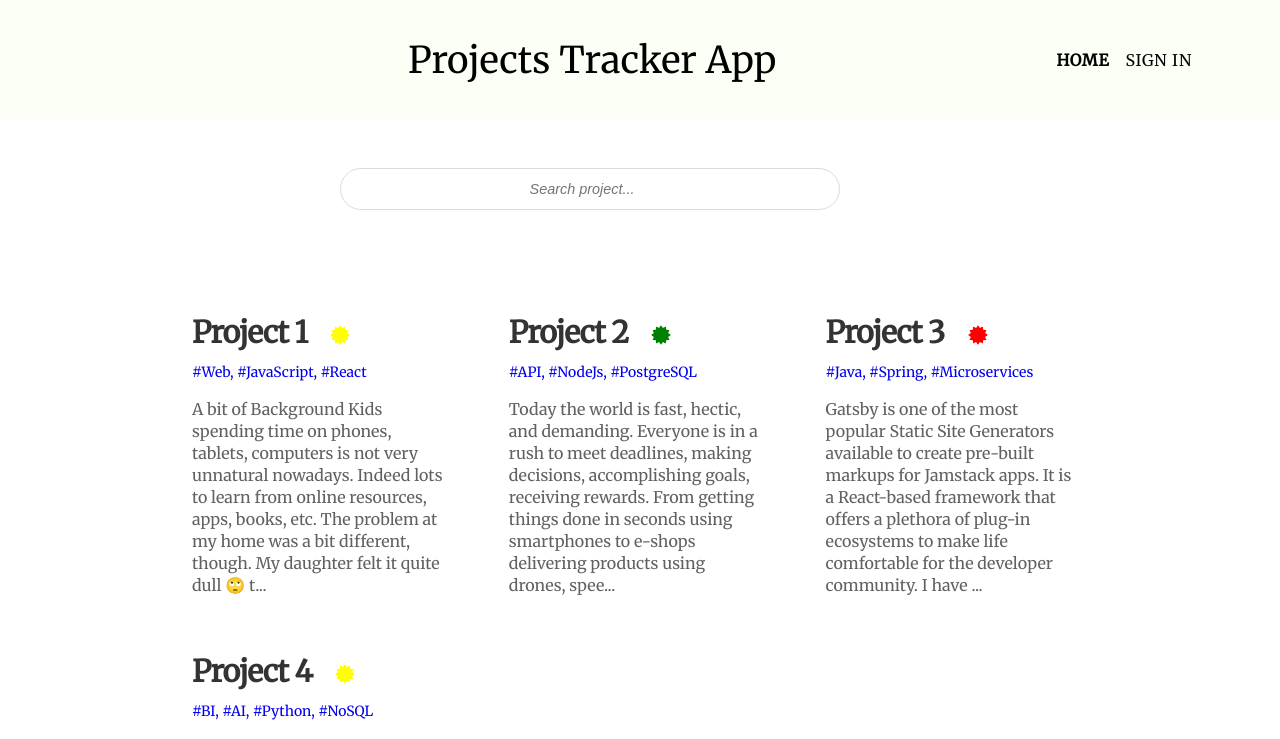
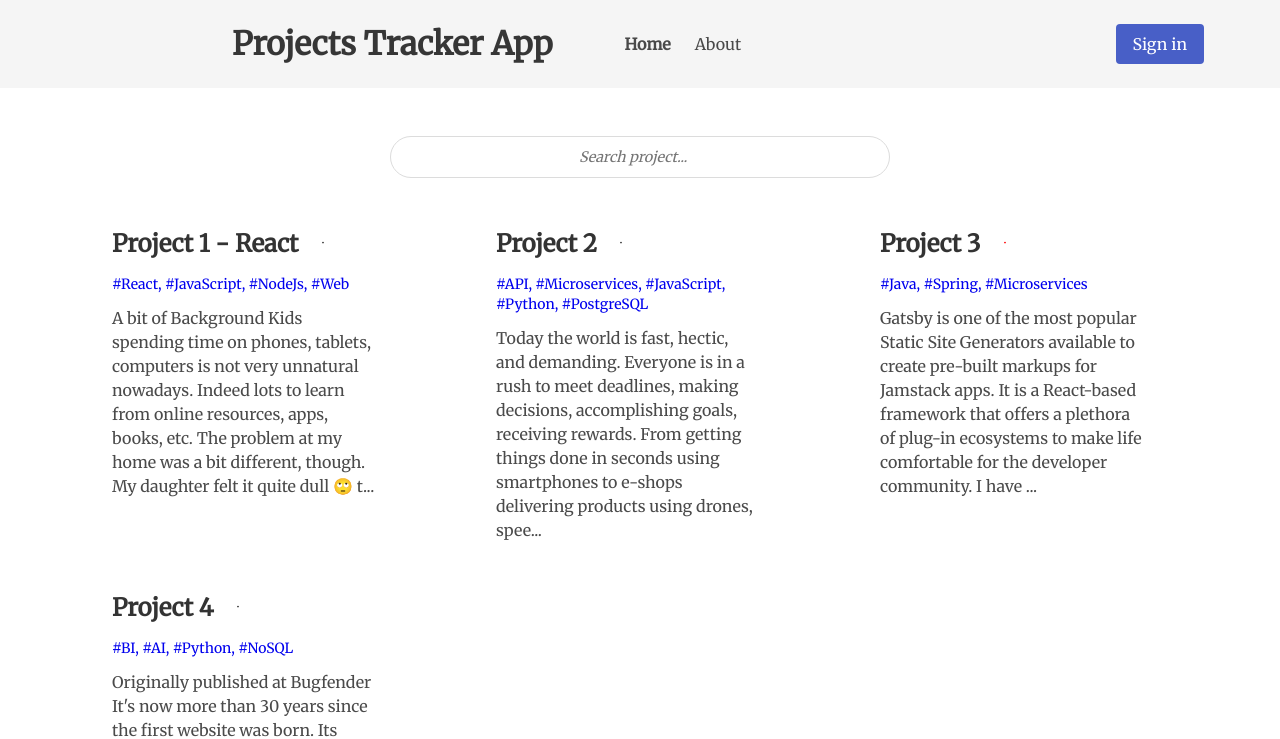
Before and after one commit to touredev/projects-tracker-app, a React (Create React App) app: page / in a window 1280 px wide. Shown: the top 739 px of the page. Built offline with nearby package versions, Linux system fonts and the light colour scheme; data requests are answered from the project's data file.

Commit message:
Styling with Bulma CSS, Project Update form

```diff
--- a/db.json
+++ b/db.json
@@ -1,30 +1,50 @@
 {
-  "projects":[
+  "projects": [
     {
-      "id": "p0001",
-      "title": "Project 1",
-      "tags": "#Web, #JavaScript, #React",
+      "title": "Project 1 - React",
       "description": "A bit of Background Kids spending time on phones, tablets, computers is not very unnatural nowadays. Indeed lots to learn from online resources, apps, books, etc. The problem at my home was a bit different, though. My daughter felt it quite dull 🙄 t...",
-      "status": "in-progress"
+      "status": "in-progress",
+      "tags": [
+        "React",
+        "JavaScript",
+        "NodeJs",
+        "Web"
+      ],
+      "id": "p0001"
     },
     {
-      "id": "p0002",
       "title": "Project 2",
-      "tags": "#API, #NodeJs, #PostgreSQL",
       "description": "Today the world is fast, hectic, and demanding. Everyone is in a rush to meet deadlines, making decisions, accomplishing goals, receiving rewards. From getting things done in seconds using smartphones to e-shops delivering products using drones, spee...",
-      "status": "done"
+      "status": "in-progress",
+      "tags": [
+        "API",
+        "Microservices",
+        "JavaScript",
+        "Python",
+        "PostgreSQL"
+      ],
+      "id": "p0002"
     },
     {
       "id": "p0003",
       "title": "Project 3",
-      "tags": "#Java, #Spring, #Microservices",
+      "tags": [
+        "Java",
+        "Spring",
+        "Microservices"
+      ],
       "description": "Gatsby is one of the most popular Static Site Generators available to create pre-built markups for Jamstack apps. It is a React-based framework that offers a plethora of plug-in ecosystems to make life comfortable for the developer community. I have ...",
       "status": "to-do"
     },
     {
       "id": "p0004",
-      "title":"Project 4",
-      "tags": "#BI, #AI, #Python, #NoSQL",
+      "title": "Project 4",
+      "tags": [
+        "BI",
+        "AI",
+        "Python",
+        "NoSQL"
+      ],
       "description": "Originally published at Bugfender It's now more than 30 years since the first website was born. Its purpose, you ask? To provide information about the World Wide Web, of course. In the three decades that have elapsed since then, we've created around...",
       "status": "in-progress"
     }
--- a/package.json
+++ b/package.json
@@ -9,7 +9,7 @@
     "json-server": "^0.16.3",
     "react": "^17.0.1",
     "react-dom": "^17.0.1",
-    "react-hook-form": "^6.15.4",
+    "react-hook-form": "^7.0.0",
     "react-icons": "^4.2.0",
     "react-router-dom": "^5.2.0",
     "react-scripts": "4.0.3",
--- a/public/index.html
+++ b/public/index.html
@@ -13,6 +13,7 @@
       user's mobile device or desktop. See https://developers.google.com/web/fundamentals/web-app-manifest/
     -->
   <link rel="preconnect" href="https://fonts.gstatic.com">
+  <link rel="stylesheet" href="https://cdn.jsdelivr.net/npm/bulma@0.9.1/css/bulma.min.css">
   <link href="https://fonts.googleapis.com/css2?family=Merriweather&family=Open+Sans&display=swap" rel="stylesheet">
   <link rel="manifest" href="%PUBLIC_URL%/manifest.json" />
   <!--
--- a/src/components/Header.js
+++ b/src/components/Header.js
@@ -1,74 +1,55 @@
 import { Link } from "react-router-dom";
 import PropTypes from "prop-types";
-import styled from "styled-components";
-
-const Container = styled.header`
-  display: flex;
-  align-items: center;
-  align-content: space-between;
-  justify-content: center;
-  padding: 0 3rem;
-  text-align: center;
-  background-color: #fbfff5;
-`;
-
-const Nav = styled.nav`
-  display: flex;
-  align-items: center;
-  justify-content: flex-end;
-  padding-left: 15rem;
-  ul {
-    list-style-type: none;
-    list-style: none;
-  }
-  ul li {
-    display: inline;
-    margin-right: 1rem;
-  }
-`;
-
-const Title = styled.p`
-  text-align: center;
-  font-size: 2.3rem;
-  padding-left: 21rem;
-`;
-
-const NavItem = styled.li`
-  text-align: right;
-  a {
-    text-decoration: none;
-    color: black;
-    letter-spacing: 0.05em;
-    text-transform: uppercase;
-  }
-  a.active-link {
-    font-weight: 700;
-  }
-`;
 
 const Header = ({ title, token, logout }) => {
   return (
-    <Container>
-      <Title>{title}</Title>
-      <Nav>
-        <ul className="">
-          <NavItem>
-            <Link className="active-link" to="/">
+    <header
+      className="navbar is-light p-4"
+      role="navigation"
+      aria-label="main navigation"
+    >
+      <div className="navbar-brand ml-3 pr-6" style={{ paddingLeft: "12rem" }}>
+        <Link className="navbar-item" to="/">
+          <h1 className="title is-3">{title}</h1>
+        </Link>
+        <a
+          role="button"
+          className="navbar-burger"
+          aria-label="menu"
+          aria-expanded="false"
+          data-target="projectsTrackerMenu"
+        >
+          <span aria-hidden="true"></span>
+          <span aria-hidden="true"></span>
+          <span aria-hidden="true"></span>
+        </a>
+      </div>
+      <div className="navbar-menu is-active" id="projectsTrackerMenu">
+        <div className="navbar-start">
+          <Link className="navbar-item has-text-weight-semibold" to="/">
             Home
           </Link>
-          </NavItem>
-          <NavItem>
+          <Link className="navbar-item" to="/">
+            About
+          </Link>
+        </div>
+        <div className="navbar-end pr-6">
+          <div className="navbar-item">
+            <div className="buttons">
               {token ? (
-              <Link to="" onClick={logout}>
+                <Link to="" onClick={logout} className="button is-link">
                   Logout
                 </Link>
               ) : (
-              <Link to="/login">Sign in</Link>
+                <Link to="/login" className="button is-link">
+                  Sign in
+                </Link>
               )}
-          </NavItem>
-        </ul>
-      </Nav>
-    </Container>
+            </div>
+          </div>
+        </div>
+      </div>
+    </header>
   );
 };
 
--- a/src/components/Project.js
+++ b/src/components/Project.js
@@ -4,35 +4,12 @@ import { IconContext } from "react-icons";
 import { TiStarburst } from "react-icons/ti";
 import PropTypes from "prop-types";
 
-const Container = styled.div`
-  width: 33%;
-  padding-left: 2rem;
-  padding-right: 2rem;
-  margin-bottom: 1rem;
-  box-sizing: border-box;
-  border-width: 0;
-  border-style: solid;
-  border-color: #e5e7eb;
-`;
-
-const Wrapper = styled.section`
-  display: flex;
-  align-items: flex-start;
-  flex-wrap: wrap;
-  flex-direction: column-reverse;
-  div {
-    width: 100%;
-  }
-`;
-
-const Title = styled.h1`
-  color: rgba(51, 51, 51, 1);
-  margin-bottom: 0.75rem;
-  font-size: 1.875rem;
-  line-height: 2.25rem;
-  letter-spacing: -0.025em;
-  cursor: pointer;
-`;
+const titleStyle = {
+  color: "rgba(51, 51, 51, 1)",
+  marginBottom: "0.75rem",
+  lineHeight: "2.25rem",
+  cursor: "pointer",
+};
 
 const Tags = styled.div`
   color: rgba(0, 0, 238, 1);
@@ -45,18 +22,9 @@ const Tags = styled.div`
   flex-direction: row;
 `;
 
-const Text = styled.div`
-  overflow-wrap: break-word;
-  word-break: break-word;
-  color: rgba(97, 97, 97, 1);
-  line-height: 1.375;
-  font-size: 1rem;
-  display: block;
-`;
-
 const iconColor = (status) => {
   const colors = {
-    "in-progress": "yellow",
+    "in-progress": "yellow !important",
     done: "green",
     "to-do": "red",
   };
@@ -65,12 +33,16 @@ const iconColor = (status) => {
 
 const Project = ({ id, title, tags, description, status }) => {
   return (
-    <Container>
-      <Wrapper>
+    <div className="section m-0 pt-0 pb-5">
+      <div className="is-flex">
         <div>
           <Link to={`/projects/${id}`} style={{ textDecoration: "none" }}>
-            <Title title={status}>
+            <h1
+              className="title is-4 has-text-weight-semibold"
+              style={titleStyle}
+            >
               {title}
+              <span className="icon is-medium">
                 <IconContext.Provider
                   value={{
                     style: {
@@ -84,18 +56,22 @@ const Project = ({ id, title, tags, description, status }) => {
                 >
                   <TiStarburst />
                 </IconContext.Provider>
-            </Title>
+              </span>
+            </h1>
           </Link>
 
           <Tags>
-            <span>{tags}</span>
+            <span>{tags.map((tag) => `#${tag}`).join(", ")}</span>
           </Tags>
-          <Text>
+          <div
+            className="content is-normal"
+            style={{ overflowWrap: "break-word", wordBreak: "break-word" }}
+          >
             <p>{description}</p>
-          </Text>
           </div>
-      </Wrapper>
-    </Container>
+        </div>
+      </div>
+    </div>
   );
 };
 
@@ -106,7 +82,7 @@ Project.defaultProps = {
 Project.propTypes = {
   id: PropTypes.string.isRequired,
   title: PropTypes.string.isRequired,
-  tags: PropTypes.string.isRequired,
+  tags: PropTypes.array.isRequired,
   description: PropTypes.string,
   status: PropTypes.string.isRequired,
 };
--- /dev/null
+++ b/src/components/ProjectForm.js
@@ -0,0 +1,173 @@
+import { useForm } from "react-hook-form";
+import styled from "styled-components";
+import PropTypes from "prop-types";
+
+const FormWrapper = styled.div`
+  padding: 2rem;
+  display: flex;
+  flex-direction: column;
+  justify-content: center;
+  h3 {
+    padding-left: 10em;
+  }
+
+  form {
+    margin: 0 auto;
+    width: 75%;
+    padding: 1em;
+  }
+`;
+
+const tagsList = [
+  "API",
+  "Microservices",
+  "React",
+  "JavaScript",
+  "Python",
+  "Java",
+  "NodeJs",
+  "PostgreSQL",
+  "Web",
+  "AI",
+  "BI",
+];
+
+const ProjectForm = ({ project, formAction, setEditing }) => {
+  const {
+    register,
+    handleSubmit,
+    formState: { errors },
+  } = useForm();
+
+  const onSubmit = async (data) => {
+    formAction({ ...data, id: project.id });
+  };
+
+  const { title, description, tags, status } = project;
+
+  return (
+    <FormWrapper>
+      <h3 className="title is-3">Edit Project</h3>
+      <form onSubmit={handleSubmit(onSubmit)}>
+        <div className="field is-horizontal">
+          <div className="field-label is-normal">
+            <label className="label">Title: </label>
+          </div>
+          <div className="field-body">
+            <div className="field">
+              <div className="control">
+                <input
+                  defaultValue={title}
+                  className="input is-danger"
+                  type="text"
+                  placeholder="Title"
+                  {...register("title", { required: true })}
+                />
+              </div>
+              <p className="help is-danger">
+                {errors.title && "Title is required!"}
+              </p>
+            </div>
+          </div>
+        </div>
+        <div className="field is-horizontal">
+          <div className="field-label is-normal">
+            <label className="label">Description: </label>
+          </div>
+          <div className="field-body">
+            <div className="field">
+              <div className="control">
+                <textarea
+                  className="textarea"
+                  rows="7"
+                  cols="40"
+                  defaultValue={description}
+                  placeholder="Description"
+                  {...register("description")}
+                />
+              </div>
+            </div>
+          </div>
+        </div>
+        <div className="field is-horizontal">
+          <div className="field-label is-normal">
+            <label className="label">Status:</label>
+          </div>
+          <div className="field-body">
+            <div className="field is-narrow">
+              <div className="control">
+                <div className="select is-fullwidth is-rounded is-info">
+                  <select {...register("status")} defaultValue={status}>
+                    {["to-do", "in-progress", "done"].map((item) => (
+                      <option key={item} value={item}>
+                        {item}
+                      </option>
+                    ))}
+                  </select>
+                </div>
+              </div>
+            </div>
+          </div>
+        </div>
+        <div className="field is-horizontal pt-3">
+          <div className="field-label">
+            <label className="label">Tags:</label>
+          </div>
+          <div className="field-body">
+            <div className="field is-grouped is-flex is-flex-wrap-wrap">
+              <div className="control" style={{ maxWidth: "100%" }}>
+                {tagsList.map((t, i) => {
+                  return (
+                    <label className="checkbox pr-3 pb-3" key={i}>
+                      <input
+                        type="checkbox"
+                        value={t}
+                        defaultChecked={tags.includes(t)}
+                        {...register("tags")}
+                      />
+                      {t}
+                    </label>
+                  );
+                })}
+              </div>
+            </div>
+          </div>
+        </div>
+        <div className="field is-horizontal pt-4 pl-3">
+          <div className="field-label"></div>
+          <div className="field-body">
+            <div className="field is-grouped">
+              <div className="control">
+                <input
+                  className="button is-link"
+                  type="submit"
+                  value="Submit"
+                />
+              </div>
+              <div className="control">
+                <button
+                  className="button is-link is-light"
+                  onClick={() => setEditing(false)}
+                >
+                  Cancel
+                </button>
+              </div>
+            </div>
+          </div>
+        </div>
+      </form>
+    </FormWrapper>
+  );
+};
+
+ProjectForm.defaultProps = {
+  project: {},
+};
+
+ProjectForm.propTypes = {
+  project: PropTypes.object,
+  formAction: PropTypes.func.isRequired,
+  setEditing: PropTypes.func.isRequired,
+};
+
+export default ProjectForm;
--- a/src/components/ProjectsList.js
+++ b/src/components/ProjectsList.js
@@ -1,42 +1,34 @@
-import styled from "styled-components";
 import Project from "./Project";
 import PropTypes from "prop-types";
-
-const Container = styled.div`
-  margin: 0 auto;
-  max-width: 100%;
-  display: flex;
-  flex-wrap: wrap;
-  align-items: center;
-  align-content: center;
-  padding: 2rem 10rem;
-  p.no__result {
-    text-align: center;
-    font-size: 1.5rem;
-    padding-left: 25rem;
-    letter-spacing: 0.1rem;
-  }
-`;
 
 const ProjectsList = ({ projects, filterText }) => {
   const itemsList = [];
 
-  projects.forEach((project) => {
+  projects.forEach((project, i) => {
     if (project.title.toLowerCase().indexOf(filterText) === -1) {
       return;
     }
 
-    itemsList.push(<Project key={project.id} {...project} />);
+    itemsList.push(
+      <div className="column is-one-third" key={i}>
+        <Project {...project} />
+      </div>
+    );
   });
 
   return (
-    <Container>
+    <div className="container columns is-multiline is-flex is-flex-wrap-wrap is-flex-direction-row">
       {itemsList.length > 0 ? (
         itemsList
       ) : (
-        <p className="no__result">No match!</p>
+        <div
+          className="content is-flex is-justify-content-center is-align-content-center pl-6 pt-5"
+          style={{ width: "80%", textAlign: "center" }}
+        >
+          <p>No match!</p>
+        </div>
       )}
-    </Container>
+    </div>
   );
 };
 
--- a/src/components/Search.js
+++ b/src/components/Search.js
@@ -3,16 +3,16 @@ import PropTypes from "prop-types";
 
 const Container = styled.div`
   margin: 3rem auto;
-  width: 600px;
+  width: 500px;
 `;
 
 const Input = styled.input`
   border-radius: 25px;
   border: 1px solid #dcdcdc;
   padding: 20px;
-  width: 500px;
+  width: 100%;
   height: 30px;
-  font-size: 1.1rem;
+  font-size: 0.9rem;
   text-align: center;
   color: #000;
   &:hover {
--- a/src/components/Wrapper.js
+++ b/src/components/Wrapper.js
@@ -1,16 +1,11 @@
 import Header from "./Header";
-import styled from "styled-components";
 import PropTypes from "prop-types";
-
-const Main = styled.div`
-  margin: 0;
-`;
 
 const Wrapper = ({ children, token, logout }) => {
   return (
     <>
       <Header title="Projects Tracker App" token={token} logout={logout} />
-      <Main>{children}</Main>
+      <div className="container is-max-widescreen">{children}</div>
     </>
   );
 };
--- a/src/index.css
+++ b/src/index.css
@@ -9,3 +9,7 @@ code {
   font-family: source-code-pro, Menlo, Monaco, Consolas, 'Courier New',
     monospace;
 }
+
+input, textarea {
+  font-family: "Merriweather", serif;
+}
--- a/src/pages/Login.js
+++ b/src/pages/Login.js
@@ -2,24 +2,6 @@ import { useForm } from "react-hook-form";
 import { Redirect } from "react-router-dom";
 import styled from "styled-components";
 import PropTypes from "prop-types";
-
-const Wrapper = styled.div`
-  display: flex;
-  flex-direction: column;
-  align-items: center;
-  align-content: center;
-  h3 {
-    margin-top: 1.2rem;
-    font-size: 1.7rem;
-    letter-spacing: 1px;
-    color: #4f46a5;
-  }
-
-  h1 {
-    margin: 4rem 0;
-    letter-spacing: 1px;
-  }
-`;
 
 const FormContainer = styled.div`
   display: flex;
@@ -33,29 +15,14 @@ const FormContainer = styled.div`
   }
 `;
 
-const InputField = styled.input`
-  height: 46px;
-  padding: 0 1rem;
-  margin: 0.5rem 0;
-  border: 2px solid #dcdcdc;
-  border-radius: 4px;
-  outline: 0;
-  transition: 0.2s;
-  margin-top: 20px;
-  font-family: "Merriweather", serif;
-  font-weight: 500;
-  &:focus {
-    border-color: #000;
-  }
-`;
-
 const SubmitButton = styled.input`
   padding: 12px 10px;
   border: 0;
   background: linear-gradient(to right, #de48b5 0%, #0097ff 100%);
   border-radius: 3px;
-  margin-top: 2rem;
-  font-weight: 500;
+  margin-top: 1rem;
+  font-weight: 600;
+  font-size: 1rem;
   color: #fff;
   letter-spacing: 1px;
   font-family: "Merriweather", serif;
@@ -63,7 +30,11 @@ const SubmitButton = styled.input`
 `;
 
 const Login = ({ setToken, token }) => {
-  const { register, handleSubmit, errors } = useForm();
+  const {
+    register,
+    handleSubmit,
+    formState: { errors },
+  } = useForm();
 
   // Login
   const loginUser = ({ username, password }) => {
@@ -83,29 +54,36 @@ const Login = ({ setToken, token }) => {
   }
 
   return (
-    <Wrapper>
-      <h1>Projects Tracker App</h1>
-      <h3>Sign In</h3>
+    <div className="container is-fluid is-flex is-flex-direction-column is-align-content-center is-align-items-center">
+      <h1 className="title mt-6 mb-6" style={{ letterSpacing: "1px" }}>
+        Projects Tracker App
+      </h1>
+      <h3
+        style={{ letterSpacing: "1px", color: "#4f46a5" }}
+        className="title is-size-3 has-text-centered has-text-weight-medium mt-4"
+      >
+        Sign In
+      </h3>
       <form onSubmit={handleSubmit(onSubmit)}>
         <FormContainer>
-          <InputField
+          <input
+            className="input is-normal mt-3 mb-3 pl-4 pr-4"
             type="text"
             placeholder="Username"
-            name="username"
-            ref={register({ required: true })}
+            {...register("username", { required: true })}
           />
           {errors.username && <span>This field is required</span>}
-          <InputField
+          <input
+            className="input is-normal mt-3 mb-3 pl-4 pr-4"
             type="password"
             placeholder="Password"
-            name="password"
-            ref={register({ required: true })}
+            {...register("password", { required: true })}
           />
           {errors.password && <span>This field is required</span>}
           <SubmitButton type="submit" value="Login" />
         </FormContainer>
       </form>
-    </Wrapper>
+    </div>
   );
 };
 
--- a/src/pages/ProjectDetails.js
+++ b/src/pages/ProjectDetails.js
@@ -2,11 +2,12 @@ import { useState, useEffect } from "react";
 import { useParams, Link } from "react-router-dom";
 import styled from "styled-components";
 import NotFound from "./NotFound";
+import ProjectForm from "../components/ProjectForm";
 
 const Container = styled.div`
   margin: 0 auto;
-  max-width: 70%;
-  padding-left: 5rem;
+  max-width: 75%;
+  padding-left: 4rem;
   padding-top: 2rem;
   display: flex;
   flex-direction: column;
@@ -28,13 +29,8 @@ const Container = styled.div`
     font-weight: 700;
   }
 
-  li .data,
-  .tags {
+  li .data {
     text-transform: capitalize;
-  }
-
-  li .tags {
-    color: #357edd;
   }
 
   li p.description {
@@ -44,61 +40,30 @@ const Container = styled.div`
   }
 `;
 
-const Title = styled.p`
-  color: rgba(51, 51, 51, 1);
-  margin-bottom: 0.75rem;
-  font-size: 1.875rem;
-  line-height: 2.25rem;
-  letter-spacing: -0.025em;
-  cursor: pointer;
-`;
-
-const Buttons = styled.div`
-  max-width: 18%;
-  display: flex;
-  align-items: center;
-  align-content: center;
-  justify-content: space-between;
-  text-align: center;
-`;
-
-const ButtonElt = styled.button`
-  border: none;
-  border-radius: 0.5rem;
-  display: inline-block;
-  padding: 0.5rem 0.8rem;
-  font-size: 0.9em;
-  line-height: 1;
-  font-weight: 600;
-  color: #ffffff;
-  background-color: ${(props) => props.bgColor || "rgba(51, 51, 51, 1)"};
-  cursor: pointer;
-`;
-
-const StatusBadge = styled.p`
-  margin-left: 7rem;
-  width: ${(props) => props.widthValue || "4rem"};
-  text-transform: uppercase;
-  font-weight: 700;
-  color: ${(props) => props.textColor || "black"};
-  background-color: ${(props) => props.bgColor || "white"};
+const FormContainer = styled.div`
+  padding-left: 6rem;
+  padding-top: 1rem;
 `;
 
 const badgeStyle = {
-  "in-progress": { bgColor: "yellow", widthValue: "8rem" },
-  done: { textColor: "white", bgColor: "green" },
-  "to-do": { bgColor: "red", textColor: "white", widthValue: "5rem" },
+  "in-progress": "is-warning",
+  done: "is-success",
+  "to-do": "is-danger",
 };
 
 const ProjectDetails = () => {
   const { projectId } = useParams();
   const [project, setProject] = useState({});
+  const [isLoading, setLoading] = useState(true);
+  const [isEditing, setEditing] = useState(false);
+
   console.log(projectId);
 
   useEffect(() => {
     const getProject = async () => {
       const currentProject = await fetchProject(projectId);
       setProject(currentProject);
+      setLoading(false);
     };
 
     getProject();
@@ -112,19 +77,51 @@ const ProjectDetails = () => {
     return data;
   };
 
+  const updateProject = async (data) => {
+    let res = await fetch(`http://localhost:5000/projects/${data.id}`, {
+      method: "PUT",
+      body: JSON.stringify({ ...data }),
+      headers: {
+        "Content-type": "application/json; charset=UTF-8",
+      },
+    });
+
+    res = await res.json();
+    console.log(res);
+    setProject(res);
+    setEditing(false);
+  };
+
+  if (isLoading) {
+    return null;
+  }
+
   if (!project?.id) {
     return <NotFound />;
   }
 
   return (
+    <>
+      {isEditing ? (
+        <FormContainer>
+          <ProjectForm
+            project={project}
+            formAction={updateProject}
+            setEditing={setEditing}
+          />
+        </FormContainer>
+      ) : (
         <Container>
-      <Title>{project.title}</Title>
+          <h3 className="title is-3">{project.title}</h3>
           <ul>
             <li>
               <span>Status:</span>
-          <StatusBadge {...badgeStyle[project.status]}>
+              <p
+                className={`tag is-medium ${badgeStyle[project.status]}`}
+                style={{ fontWeight: "500", textTransform: "uppercase" }}
+              >
                 {project.status}
-          </StatusBadge>
+              </p>
             </li>
             <li>
               <span>Start date:</span> <p className="data">December 24, 2020</p>
@@ -133,22 +130,35 @@ const ProjectDetails = () => {
               <span>End date:</span> <p className="data">January 31, 2021</p>
             </li>
             <li>
-          <span>Tags:</span> <p className="tags">{project.tags}</p>
+              <span>Tags:</span>
+              <p
+                style={{
+                  color: "rgba(0, 0, 238, 1)",
+                  textTransform: "capitalize",
+                }}
+              >
+                {project.tags.map((tag) => `#${tag}`).join(", ")}
+              </p>
             </li>
             <li>
               <span>Description:</span>
               <p className="description">{project.description}</p>
             </li>
           </ul>
-      <Buttons>
-        <ButtonElt type="button" bgColor="#357edd">
+          <div className="buttons">
+            <button
+              className="button is-link mr-2"
+              onClick={() => setEditing(true)}
+            >
               Edit
-        </ButtonElt>
-        <Link to="/">
-          <ButtonElt type="button">Go back</ButtonElt>
+            </button>
+            <Link to="/" className="button is-link is-light">
+              Go back
             </Link>
-      </Buttons>
+          </div>
         </Container>
+      )}
+    </>
   );
 };
 
```
Also changed, not shown: 1 other file (tests, documents, lock files or other folders). Lines whose indentation alone changed are shown as unchanged.
